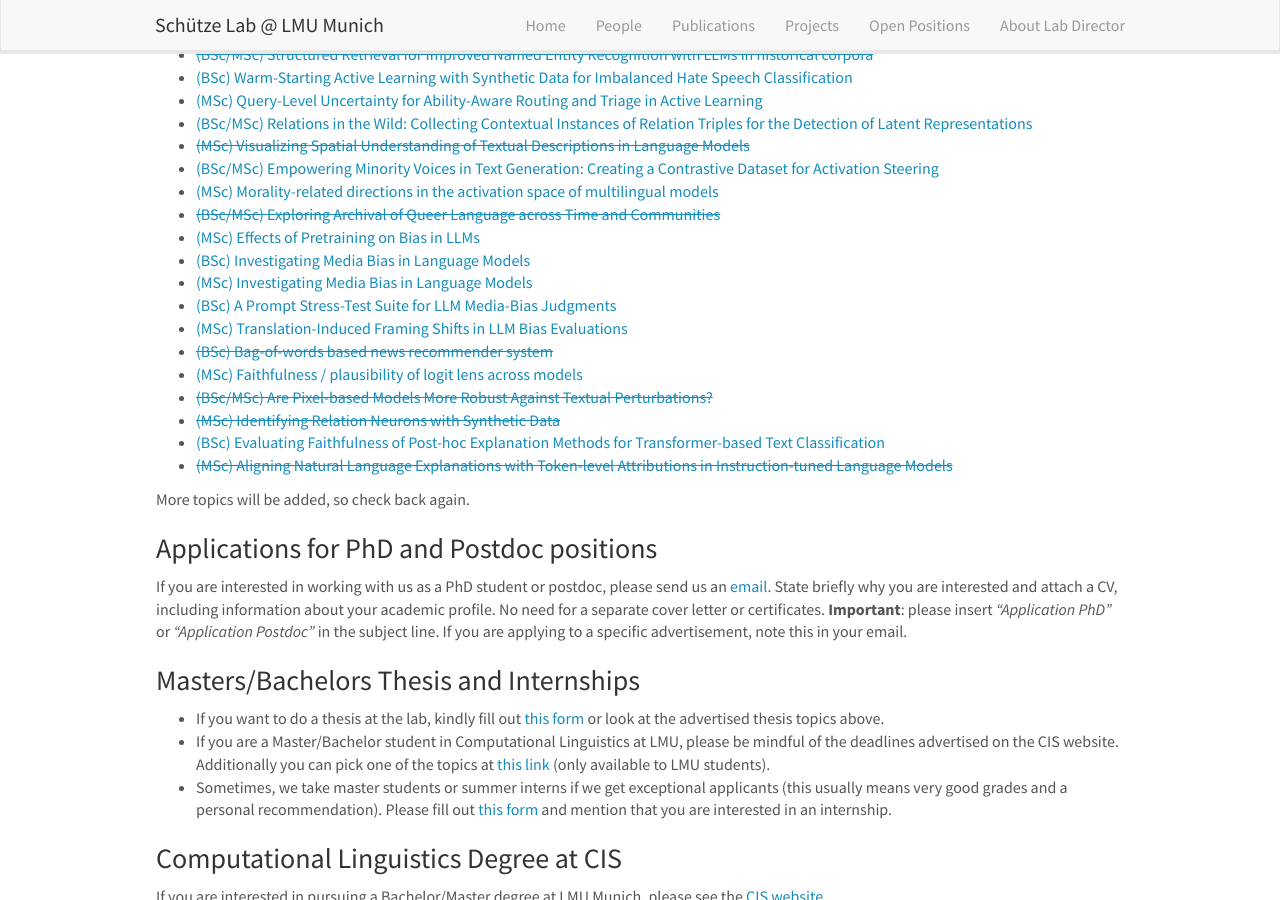
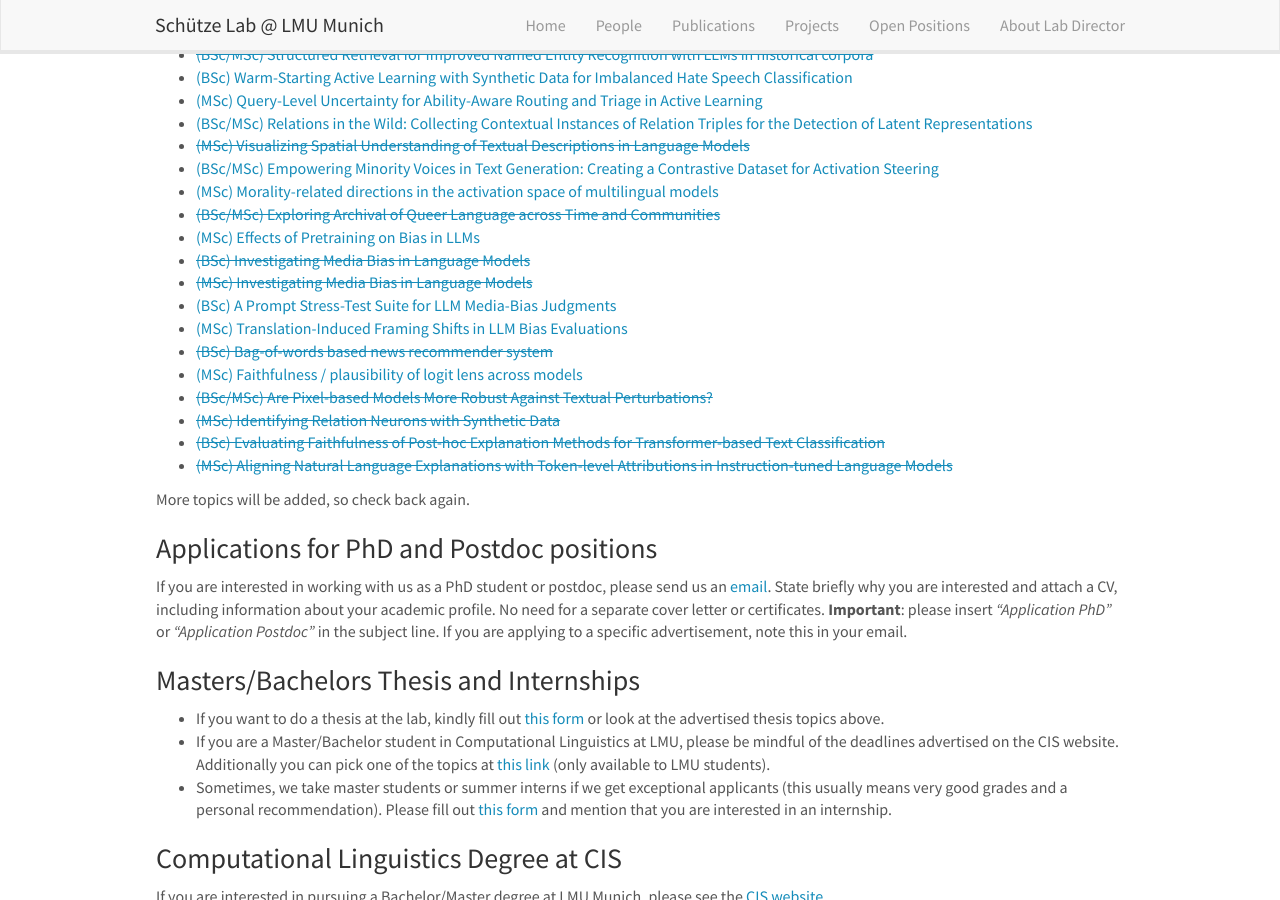
Before and after one commit to cisnlp/cisnlp.github.io, a Jekyll site: the page built from _pages/openings.md, in a window 1280 px wide and 900 px high, scrolled down 476 px. Built offline with Jekyll 4.4.1, drawn with Linux system fonts in a browser that asks for light colours; nearby versions of some CDN libraries; comment, search, counter and statistics services are not loaded.

```diff
--- a/_pages/openings.md
+++ b/_pages/openings.md
@@ -34,15 +34,15 @@ Presently we have open BSc/MSc thesis positions in the following areas. Kindly a
 - [(MSc) Morality-related directions in the activation space of multilingual models]({{ site.baseurl }}/thesis_proposals/2025/Leonor-2025-Project-2.pdf)
 - [~~(BSc/MSc) Exploring Archival of Queer Language across Time and Communities~~]({{ site.baseurl }}/thesis_proposals/2026/Leonor-2026-Project-1.pdf)
 - [(MSc) Effects of Pretraining on Bias in LLMs]({{ site.baseurl }}/thesis_proposals/2026/Leonor-2026-Project-2.pdf)
-- [(BSc) Investigating Media Bias in Language Models]({{ site.baseurl }}/thesis_proposals/2025/Molly-2025-Project-1.pdf)
-- [(MSc) Investigating Media Bias in Language Models]({{ site.baseurl }}/thesis_proposals/2025/Molly-2025-Project-2.pdf)
+- [~~(BSc) Investigating Media Bias in Language Models~~]({{ site.baseurl }}/thesis_proposals/2025/Molly-2025-Project-1.pdf)
+- [~~(MSc) Investigating Media Bias in Language Models~~]({{ site.baseurl }}/thesis_proposals/2025/Molly-2025-Project-2.pdf)
 - [(BSc) A Prompt Stress-Test Suite for LLM Media-Bias Judgments]({{ site.baseurl }}/thesis_proposals/2026/Molly-2026-Project-1.pdf)
 - [(MSc) Translation-Induced Framing Shifts in LLM Bias Evaluations]({{ site.baseurl }}/thesis_proposals/2026/Molly-2026-Project-2.pdf)
 - [~~(BSc) Bag-of-words based news recommender system~~]({{ site.baseurl }}/thesis_proposals/2026/Sebastian-2026-Project-1.pdf)
 - [(MSc) Faithfulness / plausibility of logit lens across models]({{ site.baseurl }}/thesis_proposals/2026/Sebastian-2026-Project-2.pdf)
 - [~~(BSc/MSc) Are Pixel-based Models More Robust Against Textual Perturbations?~~]({{ site.baseurl }}/thesis_proposals/2026/Yihong-2026-Project-1.pdf)
 - [~~(MSc) Identifying Relation Neurons with Synthetic Data~~]({{ site.baseurl }}/thesis_proposals/2026/Yihong-2026-Project-2.pdf)
-- [(BSc) Evaluating Faithfulness of Post-hoc Explanation Methods for Transformer-based Text Classification]({{ site.baseurl }}/thesis_proposals/2026/Yuetian-2026-Project-1.pdf)
+- [~~(BSc) Evaluating Faithfulness of Post-hoc Explanation Methods for Transformer-based Text Classification~~]({{ site.baseurl }}/thesis_proposals/2026/Yuetian-2026-Project-1.pdf)
 - [~~(MSc) Aligning Natural Language Explanations with Token-level Attributions in Instruction-tuned Language Models~~]({{ site.baseurl }}/thesis_proposals/2026/Yuetian-2026-Project-2.pdf)
 
 
```
